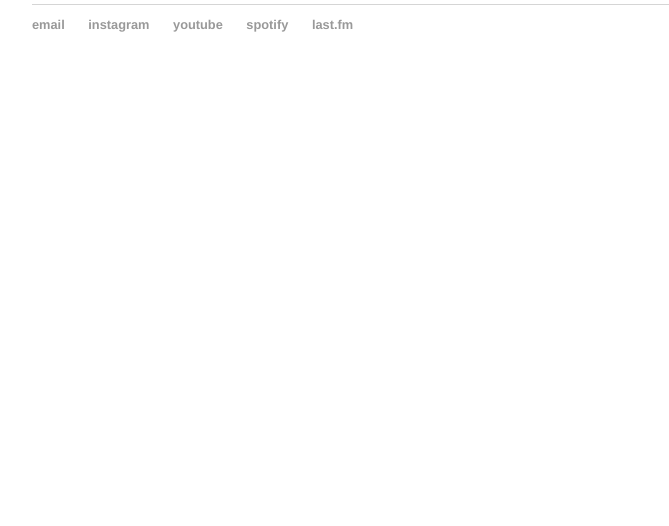
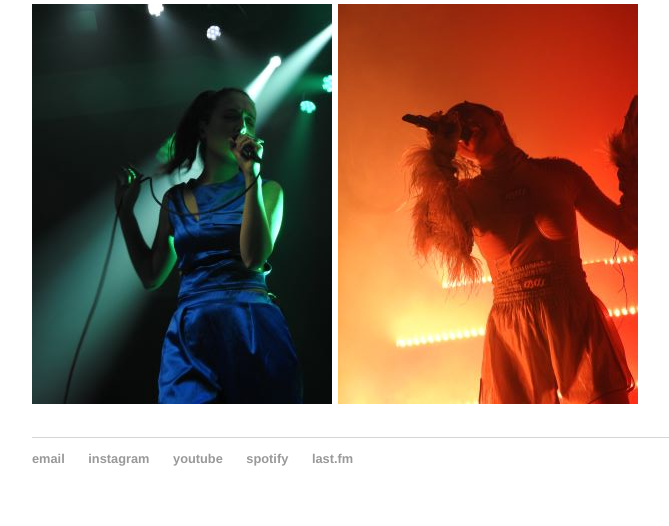
Before and after one commit to sabrinadotli/sabrinadotli.github.io, a Jekyll site: the page built from concerts/index.html, in a window 1280 px wide. Shown: the part 1277-1803 px from the top of the page, without its empty margins (160-829 px from the left). Built offline with Jekyll 4.4.1, drawn with Linux system fonts in a browser that asks for light colours; before the commit the page ends 1369 px from its top, so only the background shows below that.

Commit message:
Update index.html

```diff
--- a/concerts/index.html
+++ b/concerts/index.html
@@ -21,3 +21,9 @@ title: who i've shot
 		     alt = "Picture of artist Holander performing in winter 2020"/>
 		<img src = "holychild.JPG"
 		alt = "Picture of artist HOLYCHILD performing in winter 2020"/></p>
+
+	<p>
+		<img src = "alicefr.JPG"
+		     alt = "Picture of artist Alice Merton performing in fall 2019"/>
+		<img src = "charli.JPG"
+		alt = "Picture of artist Charli XCX performing in fall 2019"/></p>
```
Also changed, not shown: other parts of concerts/index.html (+1 -1 lines).
